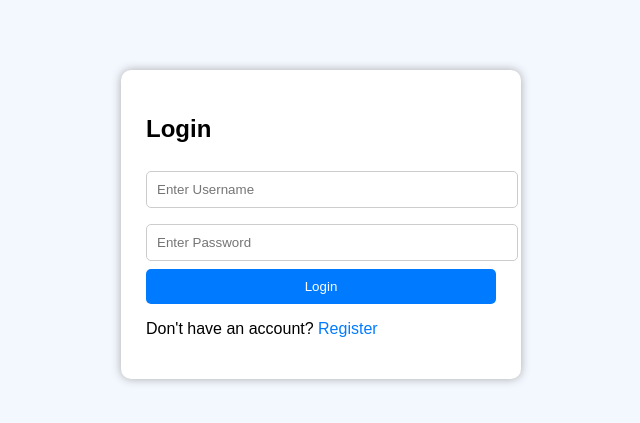
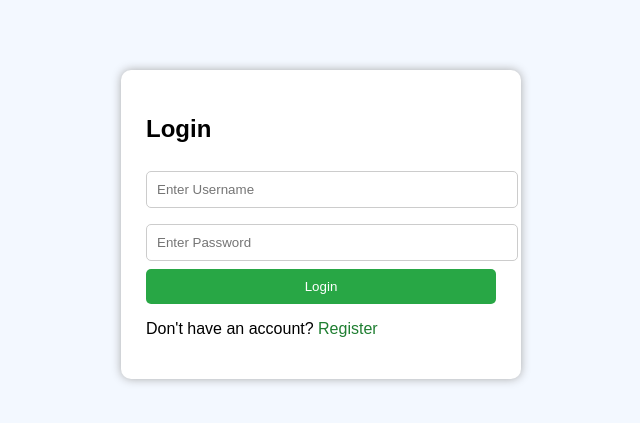
Before and after one commit to sachitaupreti1/Daily_expenses_tracer, a Django app: template accounts/templates/accounts/Login.html in a window 1280 px wide. Shown: the top 423 px of the page, without its empty margins (319-959 px from the left). Run offline with Django 3.2, Linux system fonts and the light colour scheme; the template is opened without the code that fills it, so the values that code supplies are empty.

Commit message:
Update button styles for improved user interface in Login.html

```diff
--- a/accounts/templates/accounts/Login.html
+++ b/accounts/templates/accounts/Login.html
@@ -8,10 +8,10 @@
                box-shadow:0 0 10px #aaa; border-radius:10px; }
         input { width:100%; padding:10px; margin:8px 0;
                 border:1px solid #ccc; border-radius:5px; }
-        button { width:100%; padding:10px; background:#007bff; color:white;
+        button { width:100%; padding:10px; background:#28a745; color:white;
                  border:none; border-radius:5px; cursor:pointer; }
-        button:hover { background:#0056b3; }
-        a { text-decoration:none; color:#007bff; }
+        button:hover { background:#1f7e31; }
+        a { text-decoration:none; color:#1f7e31; }
     </style>
 </head>
 <body>
```
